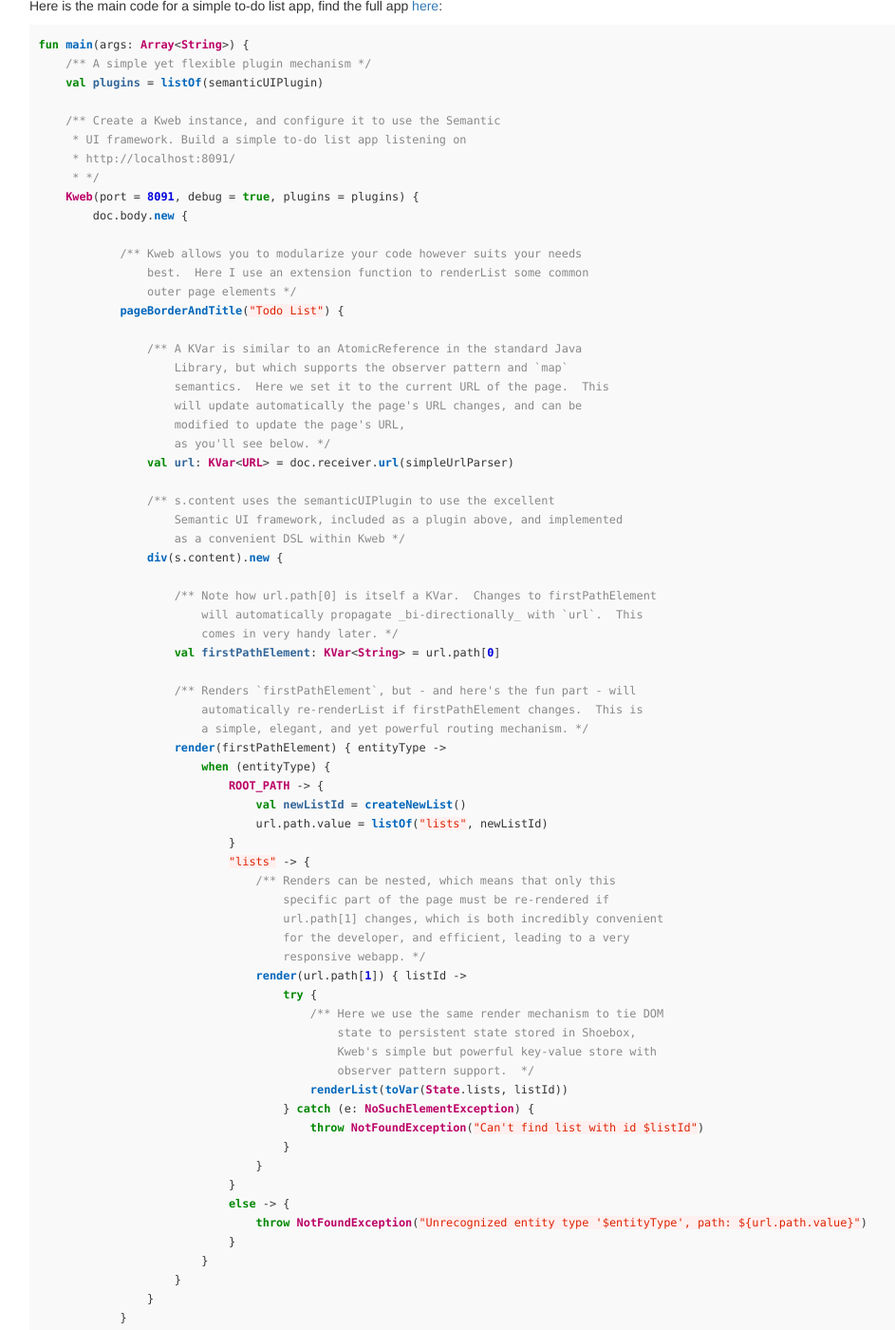
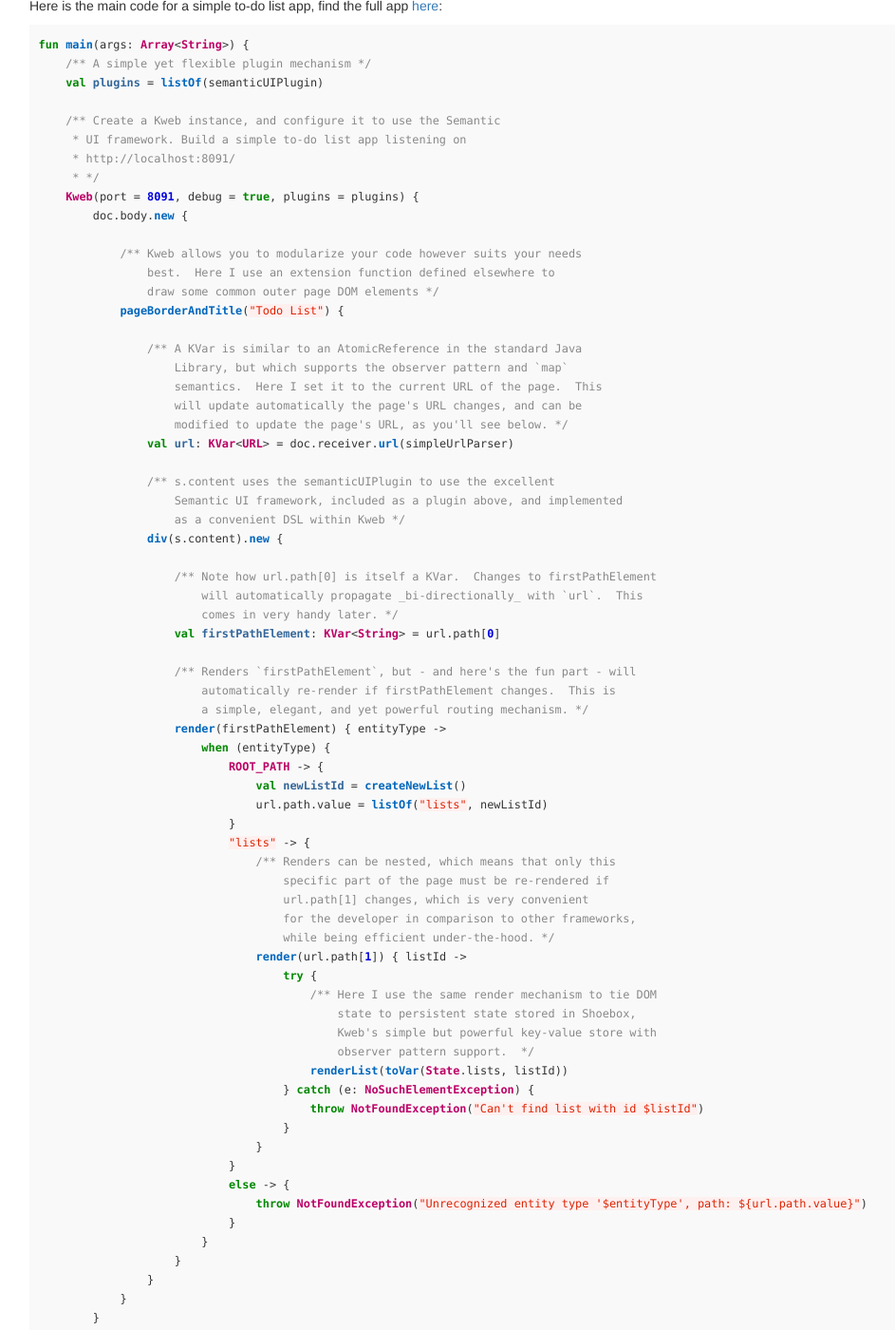
Before and after one commit to kwebio/kwebio.github.io, a Jekyll site: the page built from index.md, in a window 1280 px wide and 1400 px high, scrolled down 563 px. Shown: the whole window at 95% size, without its empty margins (234-1177 px from the left). Built offline with Jekyll 4.4.1, drawn with Linux system fonts in a browser that asks for light colours; nearby versions of some CDN libraries.

Commit message:
Update index.md

````diff
--- a/index.md
+++ b/index.md
@@ -54,16 +54,15 @@ fun main(args: Array<String>) {
         doc.body.new {
 
             /** Kweb allows you to modularize your code however suits your needs
-                best.  Here I use an extension function to renderList some common
-                outer page elements */
+                best.  Here I use an extension function defined elsewhere to
+                draw some common outer page DOM elements */
             pageBorderAndTitle("Todo List") {
 
                 /** A KVar is similar to an AtomicReference in the standard Java
                     Library, but which supports the observer pattern and `map`
-                    semantics.  Here we set it to the current URL of the page.  This
+                    semantics.  Here I set it to the current URL of the page.  This
                     will update automatically the page's URL changes, and can be
-                    modified to update the page's URL,
-                    as you'll see below. */
+                    modified to update the page's URL, as you'll see below. */
                 val url: KVar<URL> = doc.receiver.url(simpleUrlParser)
 
                 /** s.content uses the semanticUIPlugin to use the excellent
@@ -77,7 +76,7 @@ fun main(args: Array<String>) {
                     val firstPathElement: KVar<String> = url.path[0]
 
                     /** Renders `firstPathElement`, but - and here's the fun part - will
-                        automatically re-renderList if firstPathElement changes.  This is
+                        automatically re-render if firstPathElement changes.  This is
                         a simple, elegant, and yet powerful routing mechanism. */
                     render(firstPathElement) { entityType ->
                         when (entityType) {
@@ -88,12 +87,12 @@ fun main(args: Array<String>) {
                             "lists" -> {
                                 /** Renders can be nested, which means that only this
                                     specific part of the page must be re-rendered if
-                                    url.path[1] changes, which is both incredibly convenient
-                                    for the developer, and efficient, leading to a very
-                                    responsive webapp. */
+                                    url.path[1] changes, which is very convenient
+                                    for the developer in comparison to other frameworks,
+                                    while being efficient under-the-hood. */
                                 render(url.path[1]) { listId ->
                                     try {
-                                        /** Here we use the same render mechanism to tie DOM
+                                        /** Here I use the same render mechanism to tie DOM
                                             state to persistent state stored in Shoebox,
                                             Kweb's simple but powerful key-value store with
                                             observer pattern support.  */
@@ -113,5 +112,6 @@ fun main(args: Array<String>) {
         }
     }
 }
+
 ```
 **Next: [Setting Up]({{ site.baseurl }}{% post_url 2017-03-03-getting-started %}) >>>>**
````
